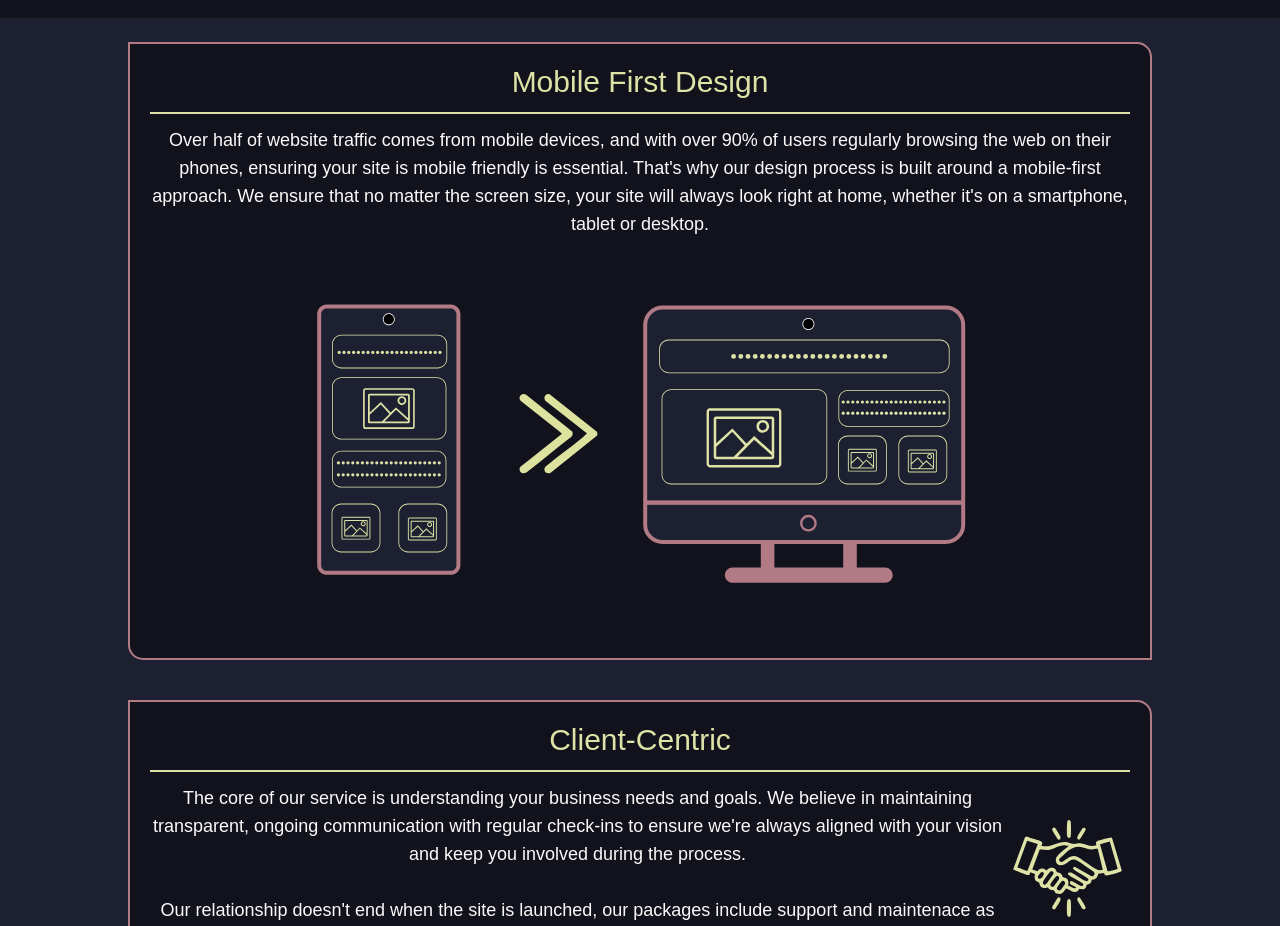
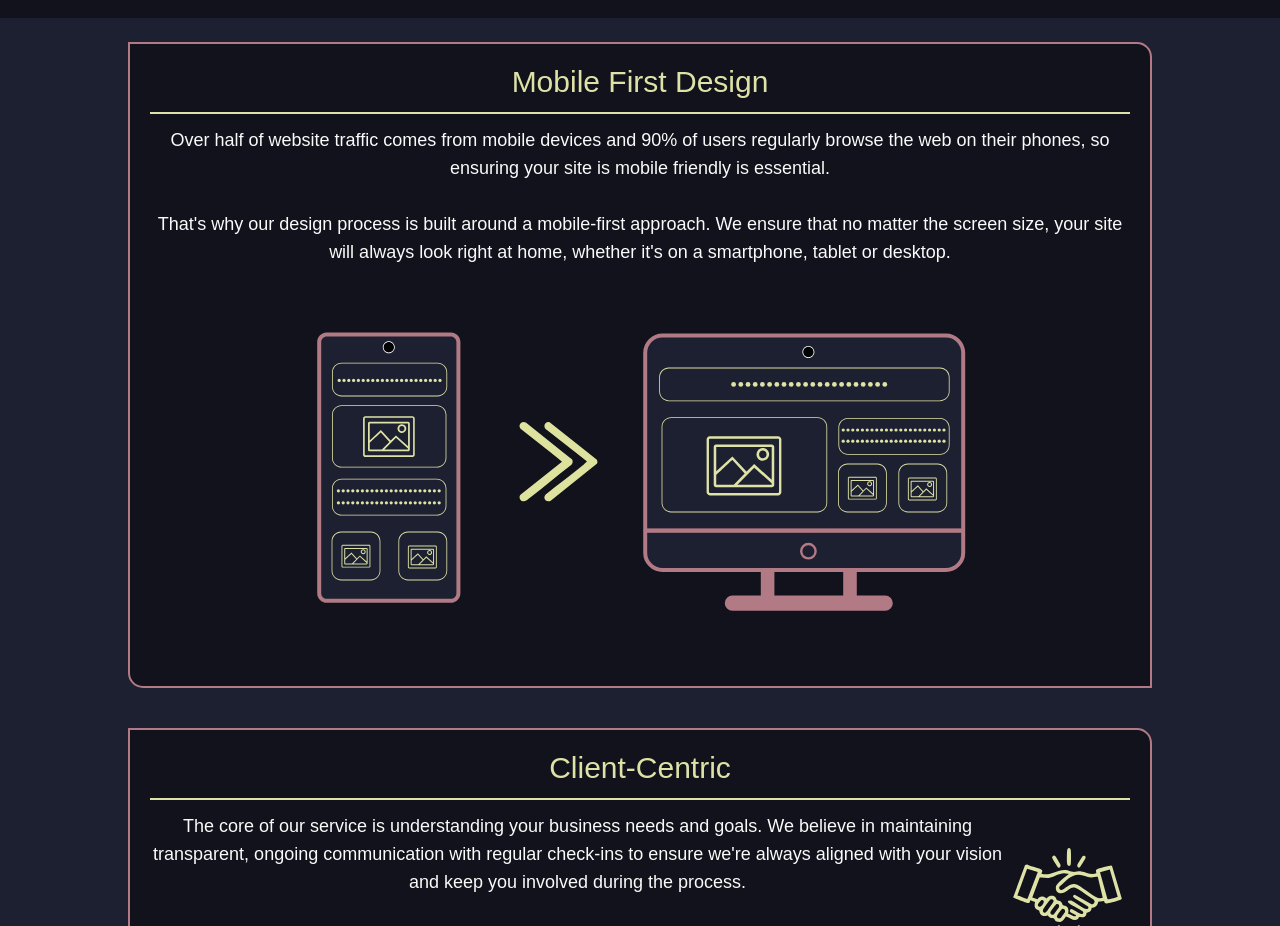
Before and after one commit to taloncodes/developmental, a SvelteKit app: page /about in a window 1280 px wide. Shown: the part 1073-1999 px from the top of the page. Built offline with nearby package versions, Linux system fonts and the light colour scheme; a web font is replaced by a local one.

Commit message:
adjust about wording

```diff
--- a/src/routes/about/+page.svelte
+++ b/src/routes/about/+page.svelte
@@ -84,7 +84,7 @@
         <h2 class="text-3xl border-b-2 pb-3 mb-3 top-0 text-accent-one"> Mobile First Design</h2>
         <div class="flex flex-col">
         <ul class="flex flex-col justify-evenly h-auto text-lg">
-            Over half of website traffic comes from mobile devices, and with over 90% of users regularly browsing the web on their phones, ensuring your site is mobile friendly is essential. That's why our design process is built around a mobile-first approach. We ensure that no matter the screen size, your site will always look right at home, whether it's on a smartphone, tablet or desktop.
+            Over half of website traffic comes from mobile devices and 90% of users regularly browse the web on their phones, so ensuring your site is mobile friendly is essential.<br><br> That's why our design process is built around a mobile-first approach. We ensure that no matter the screen size, your site will always look right at home, whether it's on a smartphone, tablet or desktop.
         </ul>
 
         <img src={response} width="800px" class="m-auto" alt="mobile to desktop responsiveness">
```
